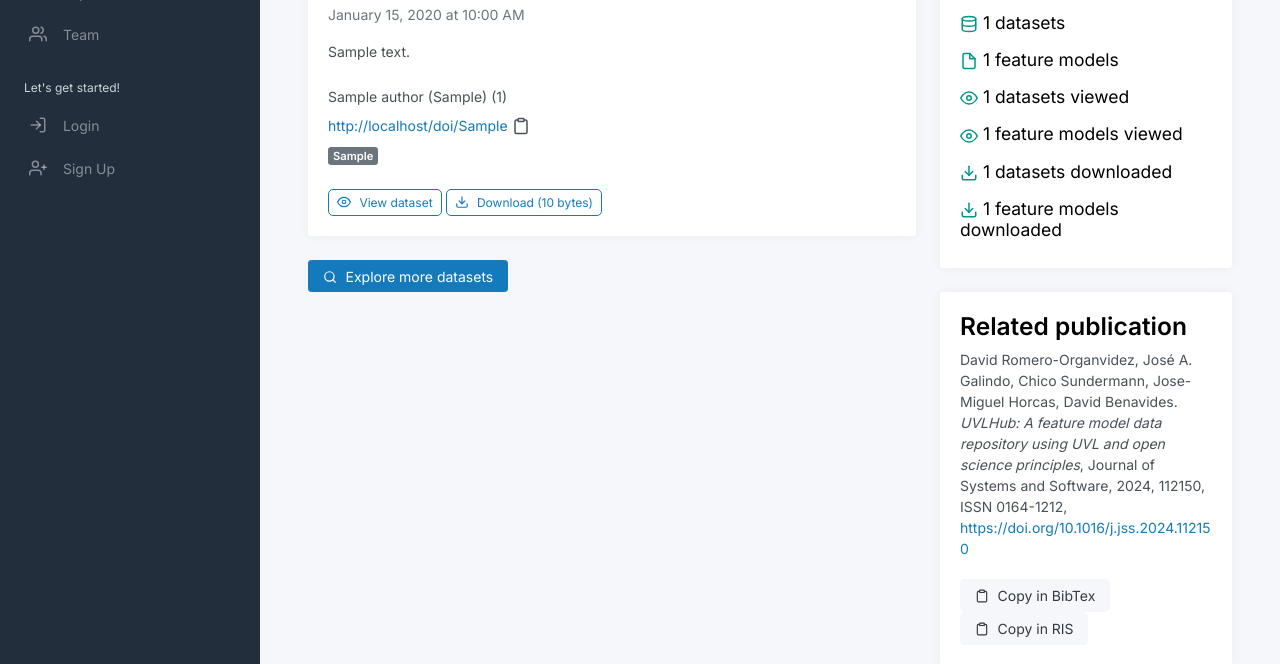
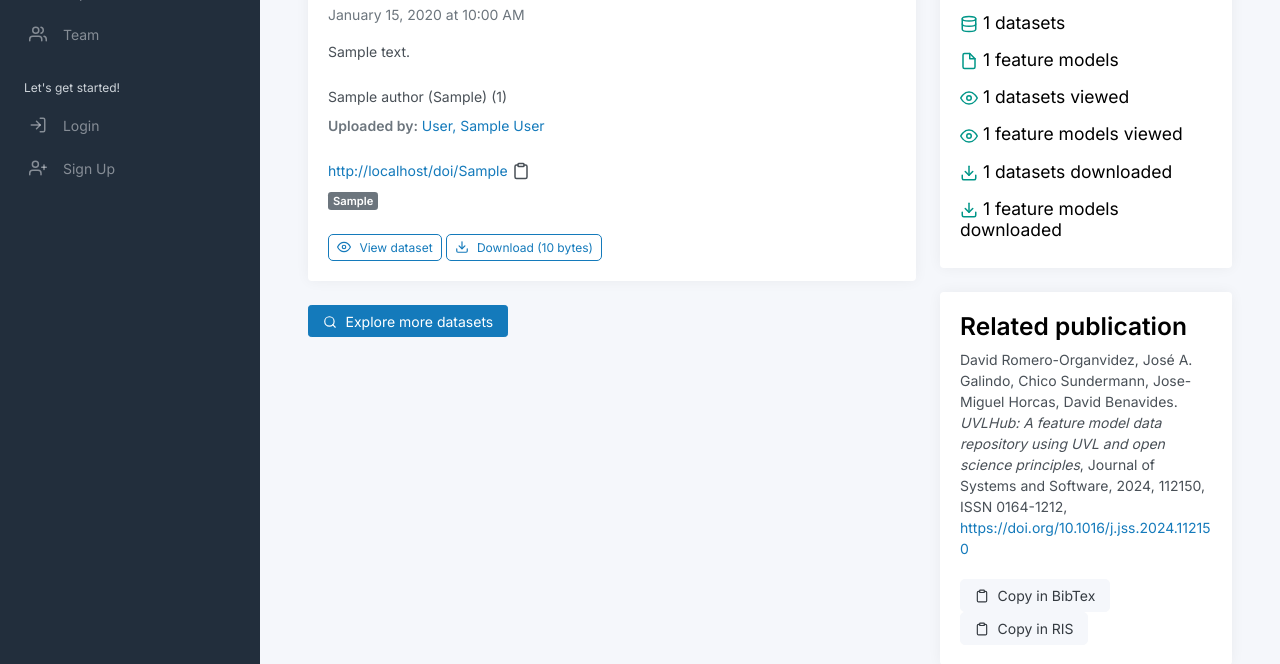
Before and after one commit to Dinosaur-EGC/dinosaur-hub, a Flask app: page / in a window 1280 px wide. Shown: the part 213-877 px from the top of the page. Run offline with Flask 3, Linux system fonts and the light colour scheme; tables that the repository leaves empty hold one stand-in row (values such as "Sample post"); parts of the project's set-up code (start-up, migrations or seed data) failed here and were passed over; some libraries are stand-ins or nearby versions.

Commit message:
feat(dataset): ✨ add user upload information to dataset display
* Display the user who uploaded each dataset on the main page.
* Include a link to the user's profile for easy access.

```diff
--- a/app/modules/public/templates/public/index.html
+++ b/app/modules/public/templates/public/index.html
@@ -55,6 +55,12 @@
                             </div>
 
 
+                        </div>
+
+                        <div class="row mb-2">
+                            <div class="col-12">
+                                <p class="text-secondary"><strong>Uploaded by:</strong> <a href="{{ url_for('public.view_user_profile', user_id=dataset.user.id) }}" title="View {{ dataset.user.profile.name }}'s profile">{{ dataset.user.profile.surname }}, {{ dataset.user.profile.name }}</a></p>
+                            </div>
                         </div>
 
                         <div class="row mb-2">
```
